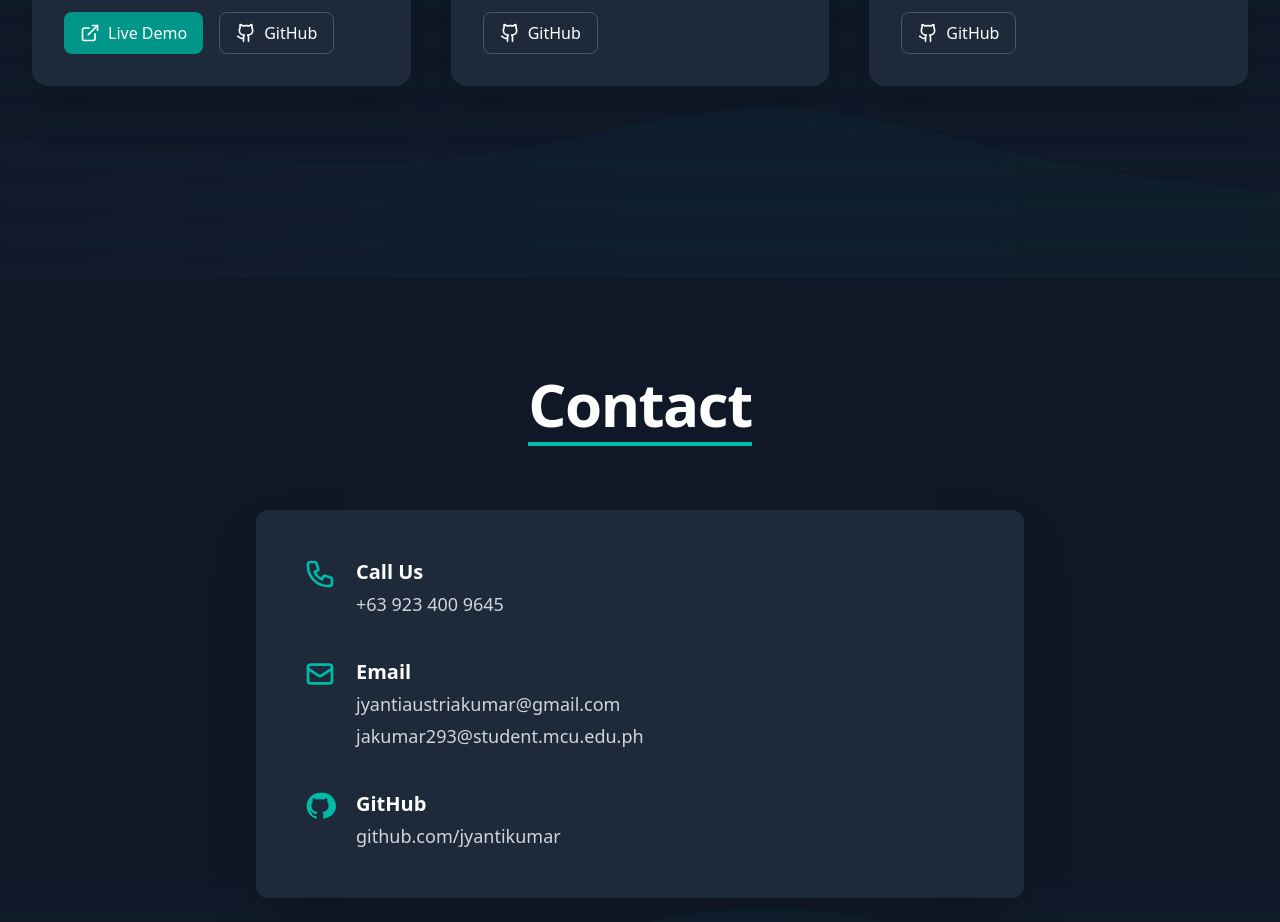
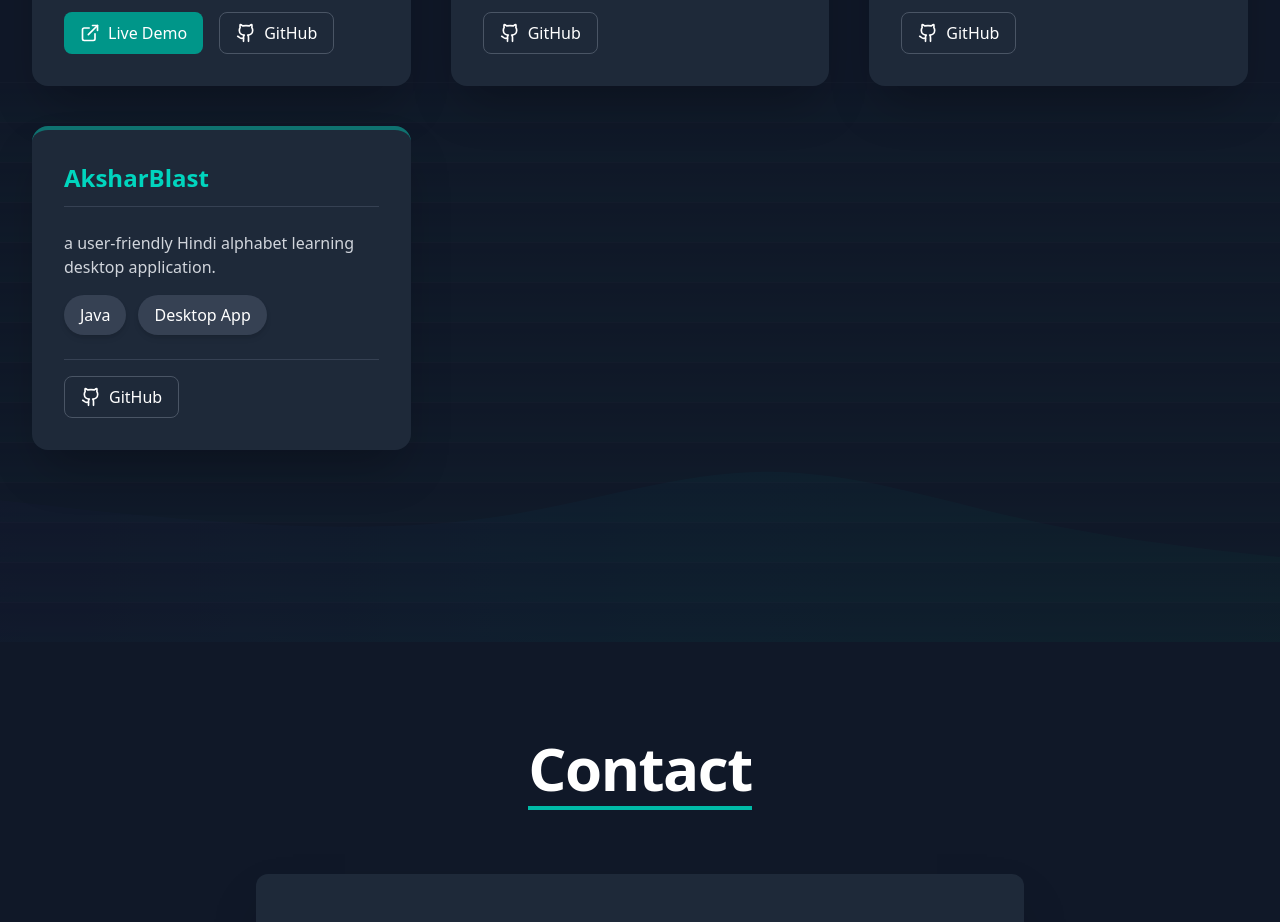
Before and after one commit to jyantikumar/VAPortfolio, a React (Vite) app: page / in a window 1280 px wide. Shown: the part 3200-4122 px from the top of the page. Built offline with nearby package versions, Linux system fonts and the light colour scheme.

Commit message:
akshar blast

```diff
--- a/src/assets/Portfolio.jsx
+++ b/src/assets/Portfolio.jsx
@@ -71,6 +71,14 @@ const projectData = [
     title: 'Hundo',
     description: 'a user-friendly Bingo card generator called HUNDO using C# and .Net, allowing users to generate randomized card content that contains chemical compounds.',
     tags: ['.Net', 'C#','Desktop App' ],
+    liveLink: null,
+    githubLink: 'https://github.com/jyantikumar/IMPROVED-HUNDO',
+  },
+  {
+    id: 10,
+    title: 'AksharBlast',
+    description: 'a user-friendly Hindi alphabet learning desktop application.',
+    tags: ['Java', 'Desktop App' ],
     liveLink: null,
     githubLink: 'https://github.com/jyantikumar/IMPROVED-HUNDO',
   },
```
